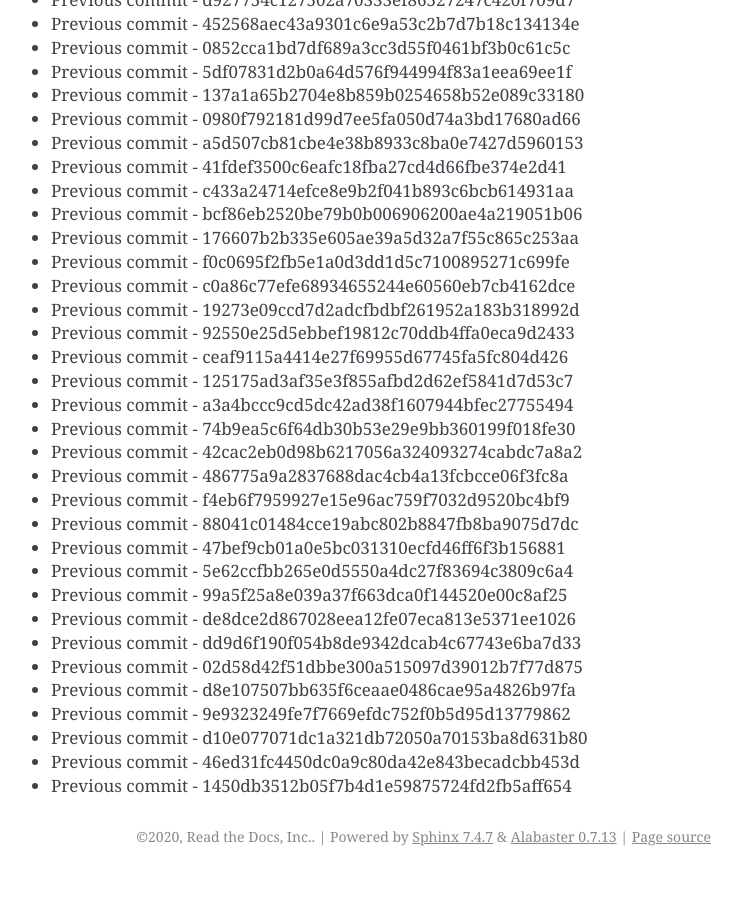
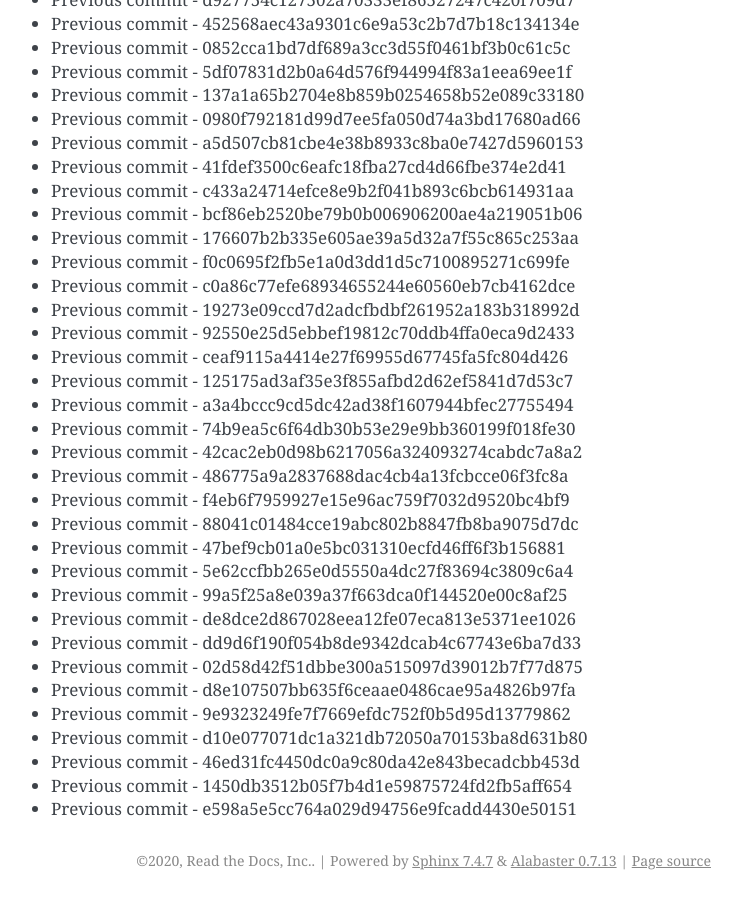
Before and after one commit to readthedocs/rtd-git-stresstest, a Sphinx documentation site: the page built from docs/updates.rst, in a window 1280 px wide and 900 px high, scrolled down 22239 px. Shown: the whole window, without its empty margins (399-1141 px from the left). Built offline with Sphinx 7.4.7, drawn with Linux system fonts in a browser that asks for light colours; before the commit the page ends 23115 px from its top, so only the background shows below that.

Commit message:
Generating commit from previous: e598a5e5cc764a029d94756e9fcadd4430e50151

```diff
--- a/docs/updates.rst
+++ b/docs/updates.rst
@@ -966,3 +966,4 @@ It can be tested for any performance characteristics.
 * Previous commit - d10e077071dc1a321db72050a70153ba8d631b80
 * Previous commit - 46ed31fc4450dc0a9c80da42e843becadcbb453d
 * Previous commit - 1450db3512b05f7b4d1e59875724fd2fb5aff654
+* Previous commit - e598a5e5cc764a029d94756e9fcadd4430e50151
```
